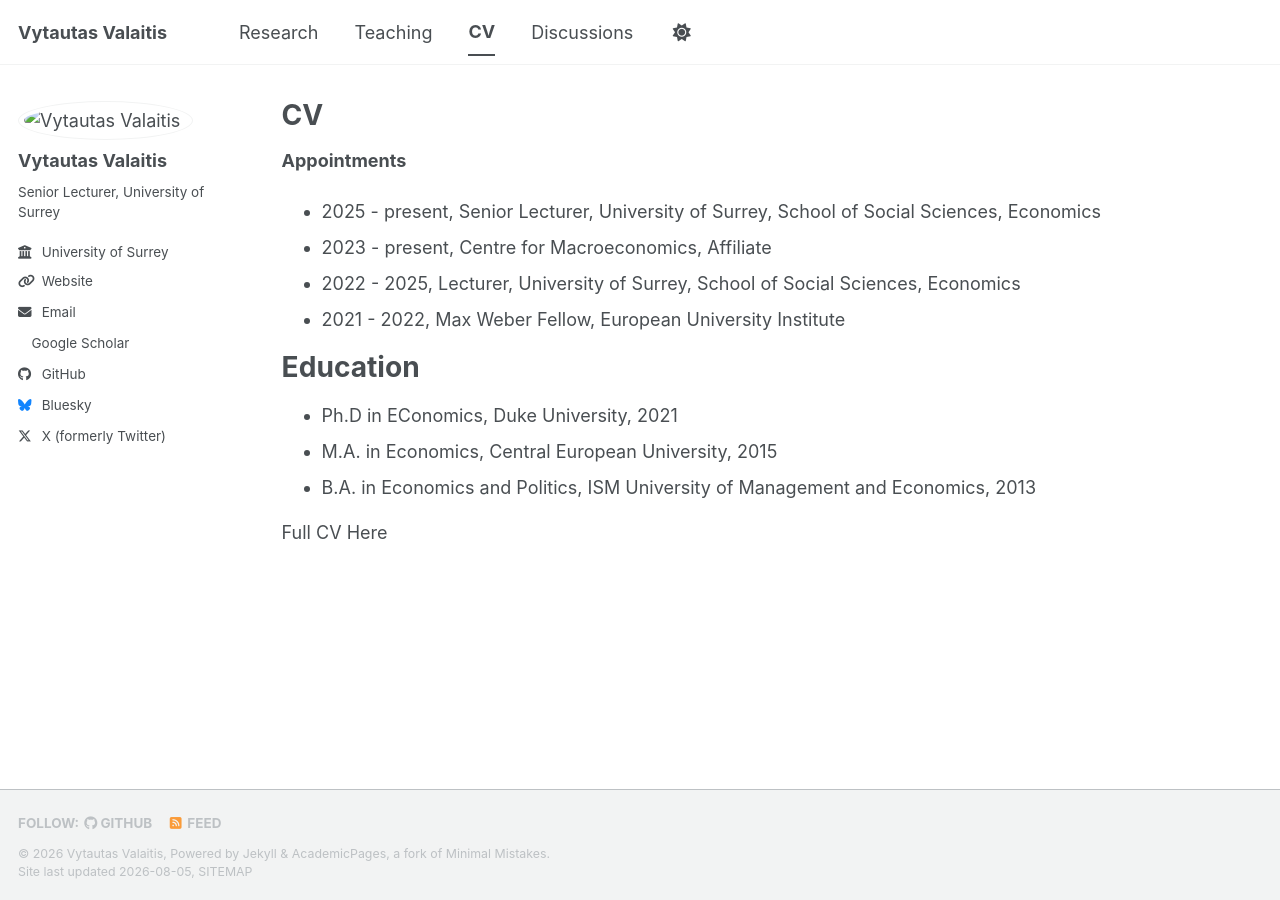
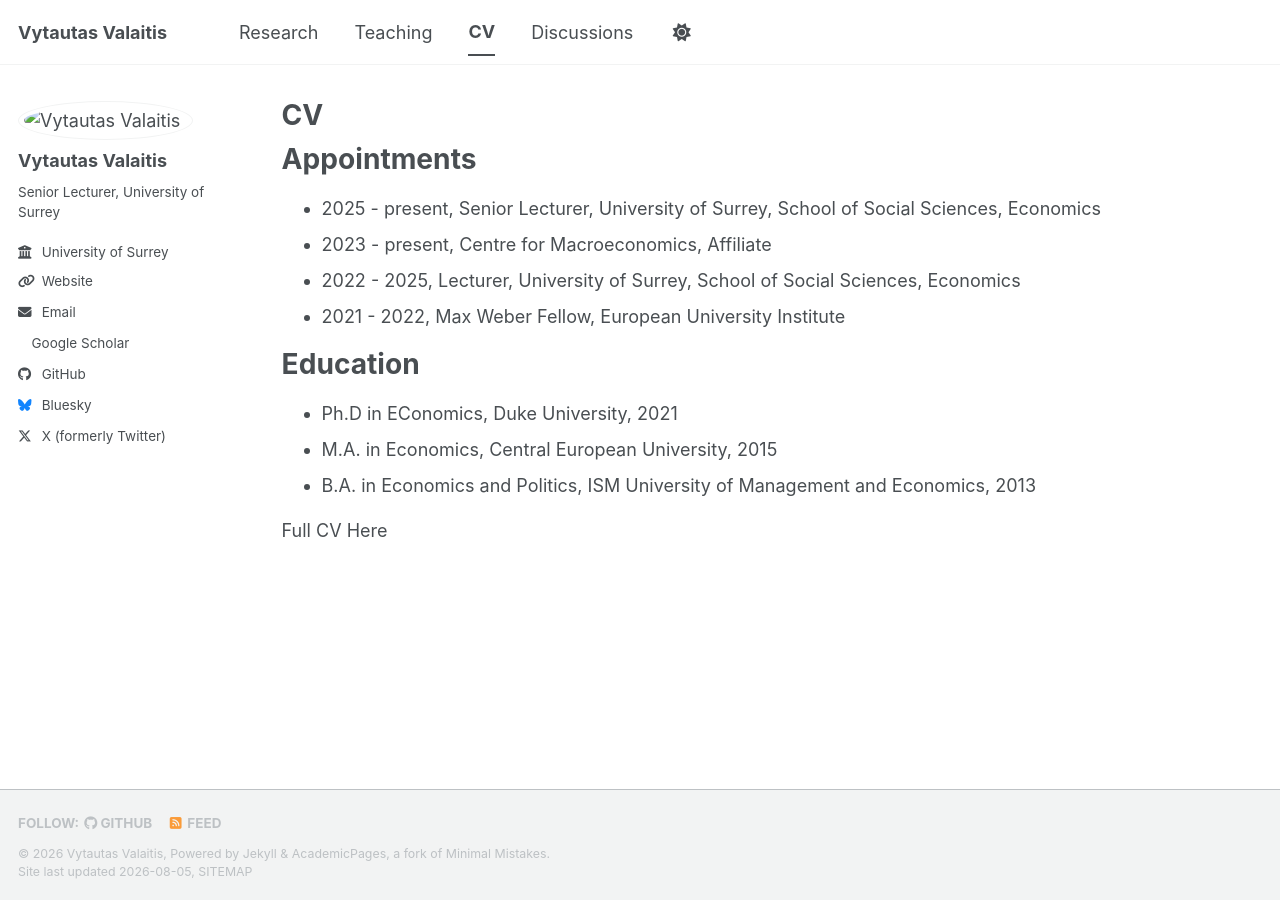
Before and after one commit to VytautasValaitis/VytautasValaitis.github.io, a Jekyll site: the page built from _pages/cv.md, in a window 1280 px wide. Built offline with Jekyll 4.4.1, drawn with Linux system fonts in a browser that asks for light colours; a style sheet for code colours, icons or effects is not loaded.

```diff
--- a/_pages/cv.md
+++ b/_pages/cv.md
@@ -7,9 +7,9 @@ redirect_from:
   - /resume
 ---
 
-{% include base_path %}
 
 **Appointments**
+======
 * 2025 - present, Senior Lecturer, University of Surrey, School of Social Sciences, Economics
 * 2023 - present, Centre for Macroeconomics, Affiliate
 * 2022 - 2025, Lecturer, University of Surrey, School of Social Sciences, Economics
```
